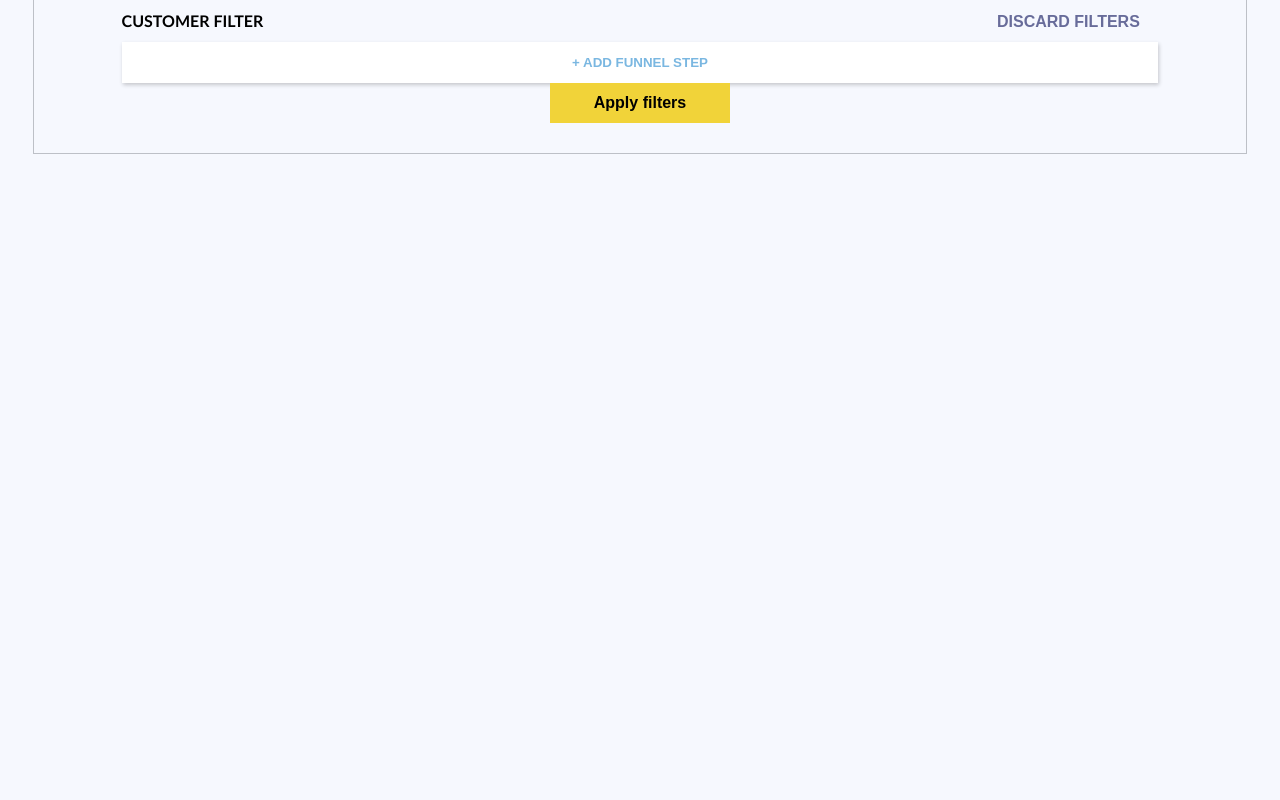
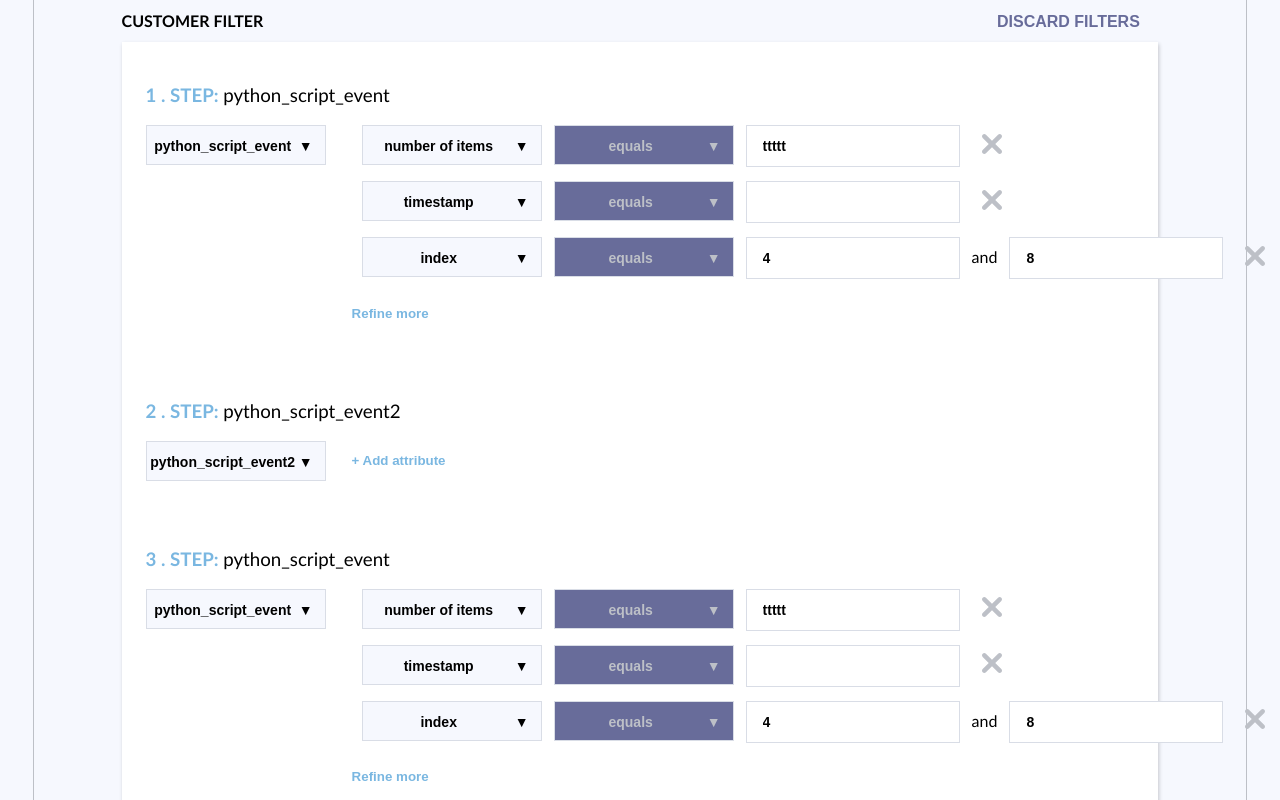
Before and after one commit to bosanskamariana/exponea-assignment, an Angular app: page / in a window 1280 px wide. Shown: the top 800 px of the page. Built offline with nearby package versions, Linux system fonts and the light colour scheme.

Commit message:
example inital filter

```diff
--- a/src/app/app.component.ts
+++ b/src/app/app.component.ts
@@ -13,7 +13,20 @@ export class AppComponent implements OnInit {
   constructor(private filter: CustomFilterService) { }
 
   ngOnInit() {
-    // todo load init filter
+    this.filter.events = [{
+      attributes: [{ id: '_jxmyt5i2i8gfgrbmo', type: 'text', name: 'number of items', operator: 'grater than', value: 'ttttt', value2: '' },
+      { id: '_jxmytbw17i6qao8la', type: 'text', name: 'timestamp', operator: null, value: '', value2: '' },
+      { id: '_jxmytfkoq93uwfvtq', type: 'number', name: 'index', operator: 'in between', value: '4', value2: '8' }
+      ], name: 'python_script_event', id: '_jxlz0iuwybqxouwrf'
+    },
+    { attributes: [], name: 'python_script_event2', id: '_jxlz0iuwybqxouwgf' },
+    {
+      attributes: [{ id: '_jxmyt5i2i8gfgrbmo', type: 'text', name: 'number of items', operator: 'grater than', value: 'ttttt', value2: '' },
+      { id: '_jxmytbw17i6qao8la', type: 'text', name: 'timestamp', operator: null, value: '', value2: '' },
+      { id: '_jxmytfkoq93uwfvtq', type: 'number', name: 'index', operator: 'in between', value: '4', value2: '8' }
+      ], name: 'python_script_event', id: '_jxlz0iuwybqxouwrf'
+    },
+    { attributes: [], name: 'python_script_event2', id: '_jxlz0iuwybqxouwgf' }];
   }
 
   addFunnelStep(name: string = events[0]) {
```
